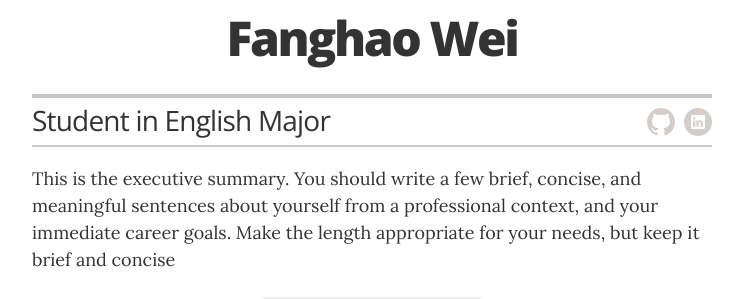
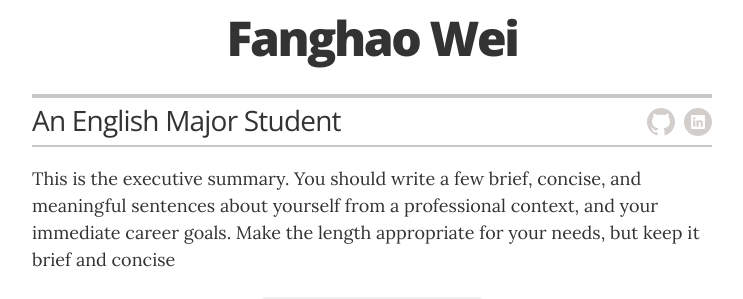
Before and after one commit to vfanghao/fanghao.me, a Jekyll site: the page built from index.html, in a window 1280 px wide and 900 px high. Shown: the part 121-420 px from the top of the window, without its empty margins (268-1011 px from the left). Built offline with Jekyll 4.4.1, drawn with Linux system fonts in a browser that asks for light colours.

```diff
--- a/_config.yml
+++ b/_config.yml
@@ -11,7 +11,7 @@ sass:
 # Resume settings
 resume_avatar:                  "true"
 resume_name:                    "Fanghao Wei"
-resume_title:                   "Student in English Major"
+resume_title:                   "An English Major Student"
 
 # used for the contact button in _layouts/resume.html
 resume_contact_email:           "vfanghao@gmail.com"
```
